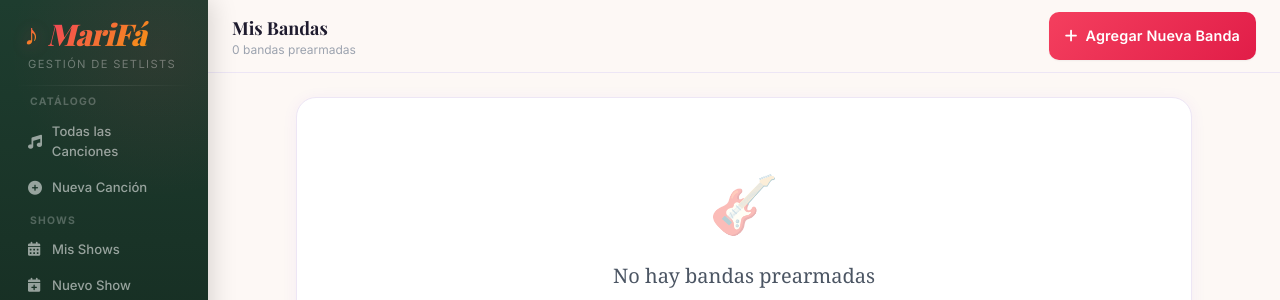
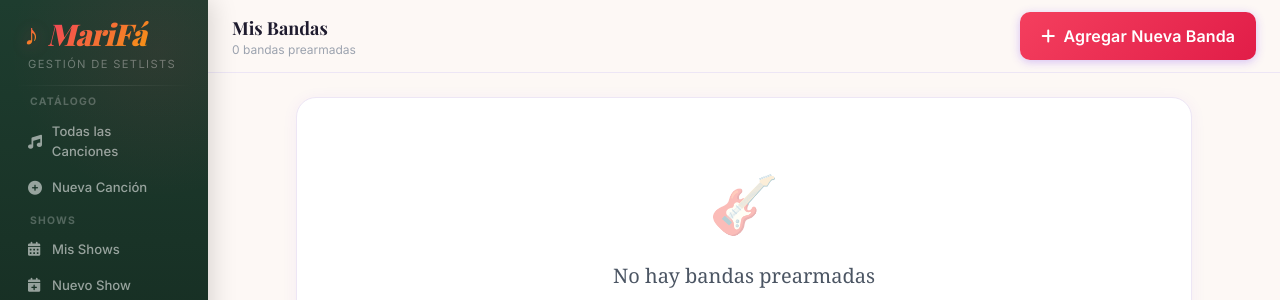
Before and after one commit to Fabu-el-inge/marifa, a Flask app: page /bands/ in a window 1280 px wide. Shown: the top 300 px of the page. Run offline with Flask 3, Linux system fonts and the light colour scheme; the visitor is signed in with stand-in values (Sample User, id 1); data that the repository does not hold is empty; some libraries are stand-ins or nearby versions; some web fonts are replaced.

Commit message:
Make topbar action buttons bigger and facheros with purple glow
Co-Authored-By: Claude Opus 4.6 <noreply@anthropic.com>

```diff
--- a/app/templates/bands/index.html
+++ b/app/templates/bands/index.html
@@ -5,7 +5,7 @@
 
 {% block topbar_actions %}
 <a href="{{ url_for('bands.new') }}" class="btn btn-marifa gap-2"
-   style="min-height:40px; font-size:0.9rem !important; padding:0.5rem 1rem !important;">
+   style="min-height:44px; font-size:1rem !important; padding:0.6rem 1.3rem !important; box-shadow:0 2px 10px rgba(124,58,237,0.3);">
   <i class="fas fa-plus"></i> Agregar Nueva Banda
 </a>
 {% endblock %}
--- a/app/templates/musicians/index.html
+++ b/app/templates/musicians/index.html
@@ -5,7 +5,7 @@
 
 {% block topbar_actions %}
 <a href="{{ url_for('musicians.new') }}" class="btn btn-marifa gap-2"
-   style="min-height:40px; font-size:0.9rem !important; padding:0.5rem 1rem !important;">
+   style="min-height:44px; font-size:1rem !important; padding:0.6rem 1.3rem !important; box-shadow:0 2px 10px rgba(124,58,237,0.3);">
   <i class="fas fa-plus"></i> Agregar Nuevo Músico
 </a>
 {% endblock %}
--- a/app/templates/shows/index.html
+++ b/app/templates/shows/index.html
@@ -6,7 +6,7 @@
 
 {% block topbar_actions %}
 <a href="{{ url_for('shows.new') }}" class="btn btn-marifa gap-2"
-   style="min-height:40px; font-size:0.9rem !important; padding:0.5rem 1rem !important;">
+   style="min-height:44px; font-size:1rem !important; padding:0.6rem 1.3rem !important; box-shadow:0 2px 10px rgba(124,58,237,0.3);">
   <i class="fas fa-plus"></i> Agregar Nuevo Show
 </a>
 {% endblock %}
--- a/app/templates/songs/index.html
+++ b/app/templates/songs/index.html
@@ -6,7 +6,7 @@
 
 {% block topbar_actions %}
 <a href="{{ url_for('songs.new') }}" class="btn btn-marifa gap-2"
-   style="min-height:40px; font-size:0.9rem !important; padding:0.5rem 1rem !important;">
+   style="min-height:44px; font-size:1rem !important; padding:0.6rem 1.3rem !important; box-shadow:0 2px 10px rgba(124,58,237,0.3);">
   <i class="fas fa-plus"></i> Agregar Nueva Canción
 </a>
 {% endblock %}
```
